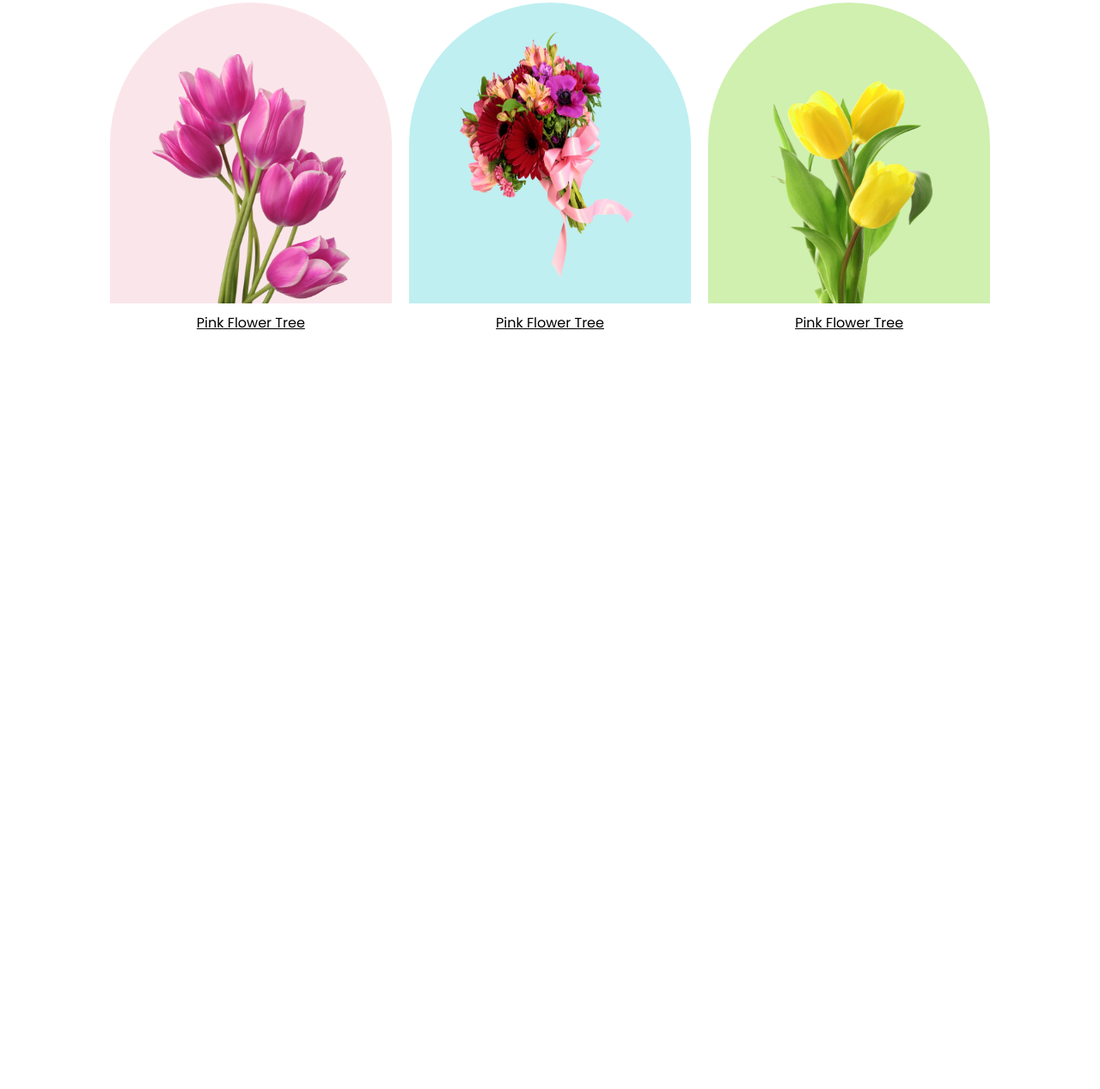
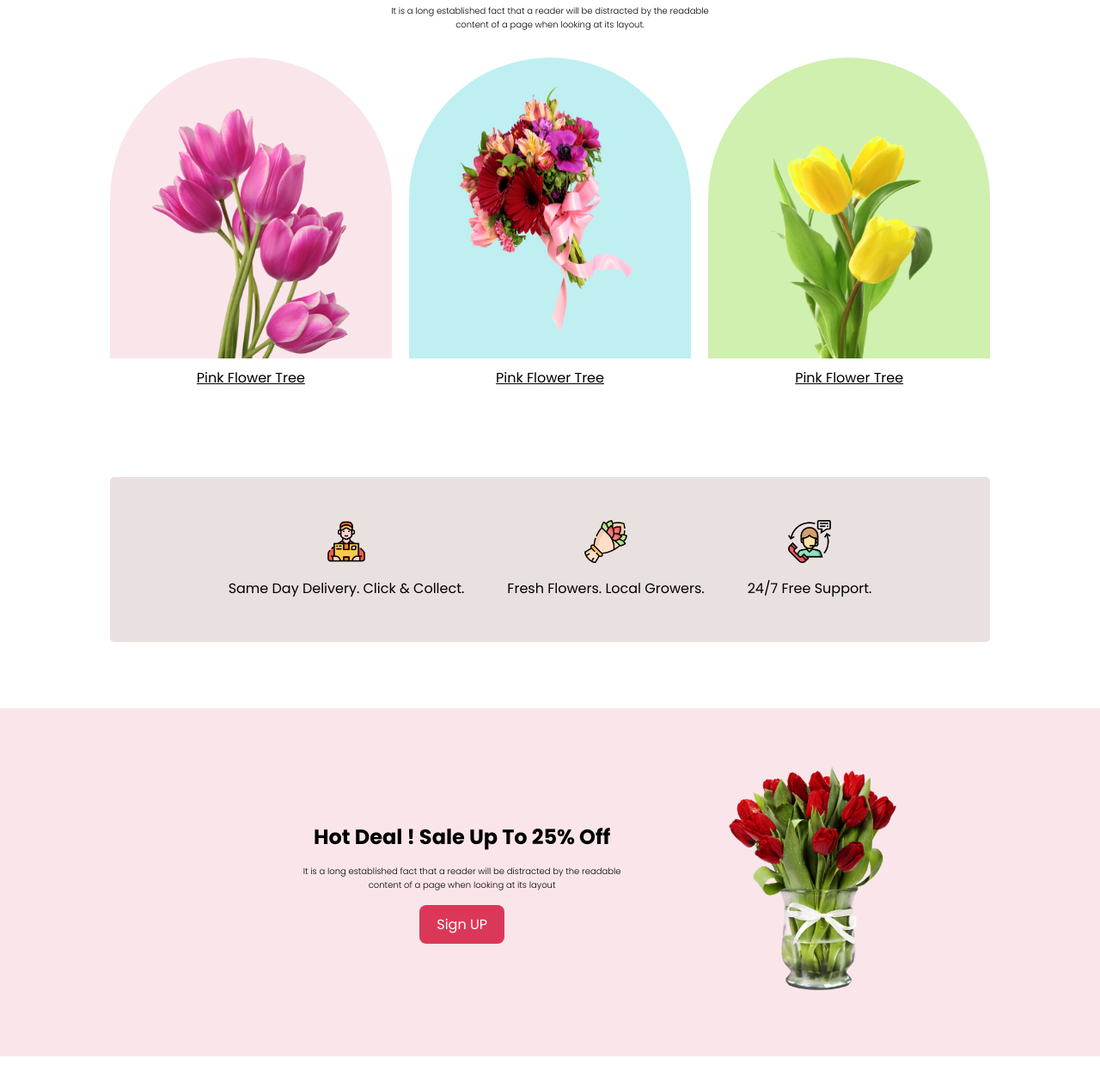
Before and after one commit to Showrov-CoU/Online-Flower-Shop, a plain HTML site: page index.html in a window 1280 px wide. Shown: the part 673-1940 px from the top of the page at 86% size. Before the commit the page ends 1100 px from the top, so only its background shows below. Drawn offline with Linux system fonts and the light colour scheme.

Commit message:
Discount and sign up section

```diff
--- a/index.html
+++ b/index.html
@@ -40,27 +40,64 @@
           <div class="featured__item__name">
             <div class="featured__item item1">
               <div class="featured__image">
-                        <img src="Flower Asset/pngwing 6.png" alt="">
+                <img src="Flower Asset/pngwing 6.png" alt="" />
               </div>
             </div>
-                <div class="featured__name"><a href="#" >Pink Flower Tree</a></div>
+            <div class="featured__name"><a href="#">Pink Flower Tree</a></div>
           </div>
           <div class="featured__item__name">
             <div class="featured__item item2">
               <div class="featured__image">
-                        <img src="Flower Asset/pngwing 5.png" alt="">
+                <img src="Flower Asset/pngwing 5.png" alt="" />
               </div>
             </div>
-                <div class="featured__name"><a href="#" >Pink Flower Tree</a></div>
+            <div class="featured__name"><a href="#">Pink Flower Tree</a></div>
           </div>
           <div class="featured__item__name">
             <div class="featured__item item3">
               <div class="featured__image">
-                        <img src="Flower Asset/pngwing 7.png" alt="">
+                <img src="Flower Asset/pngwing 7.png" alt="" />
               </div>
             </div>
-                <div class="featured__name"><a href="#" >Pink Flower Tree</a></div>
+            <div class="featured__name"><a href="#">Pink Flower Tree</a></div>
           </div>
+        </div>
+      </section>
+
+      <section class="delivery-container">
+        <div class="delivery">
+          <div class="same-day diff-delivery">
+            <div class="icon">
+              <img src="Flower Asset/Group 57.png" alt="" />
+            </div>
+            <p>Same Day Delivery. Click & Collect.</p>
+          </div>
+          <div class="fresh-flower diff-delivery">
+            <div class="icon">
+              <img src="Flower Asset/Group 58.png" alt="" />
+            </div>
+            <p>Fresh Flowers. Local Growers.</p>
+          </div>
+          <div class="free-support diff-delivery">
+            <div class="icon">
+              <img src="Flower Asset/Group 59.png" alt="" />
+            </div>
+            <p>24/7 Free Support.</p>
+          </div>
+        </div>
+      </section>
+
+      <section class="hot-deal">
+        <div class="hot-deal-details">
+          <h1>Hot Deal ! Sale Up To 25% Off</h1>
+          <p class="description text">
+            It is a long established fact that a reader will be distracted by
+            the readable content of a page when looking at its layout
+          </p>
+          <a href="#" class="btn">Sign UP</a>
+        </div>
+        <div class="hot-deal-img">
+          <img src="Flower Asset/pngwing 8.png" alt="" />
         </div>
       </section>
     </main>
--- a/style.css
+++ b/style.css
@@ -60,14 +60,16 @@
 .description {
   font-weight: 300;
   font-size: x-small;
+  /* text-align: center; */
   width: 400px;
 }
 
 /* =====================featured======================= */
 
 .featured__flowers {
+  margin: 5% 10%;
   height: 550px;
-  padding: 0 10%;
+  /* padding: 0 10%; */
   display: flex;
   flex-direction: column;
   justify-content: center;
@@ -81,23 +83,23 @@
   margin: 0 auto;
 }
 
-.featured__list{
+.featured__list {
   display: flex;
   justify-content: space-between;
   align-items: center;
 }
-.featured__item__name{
+.featured__item__name {
   width: 32%;
 }
-.featured__name{
+.featured__name {
   text-align: center;
   padding: 10px;
 }
-.featured__name a{
+.featured__name a {
   color: black;
 }
 
-.featured__item{
+.featured__item {
   width: 100%;
   height: 350px;
   display: flex;
@@ -106,11 +108,11 @@
   border-top-left-radius: 250px;
   border-top-right-radius: 250px;
 }
-.featured__image{
+.featured__image {
   width: 70%;
   height: 290px;
 }
-.featured__image img{
+.featured__image img {
   width: 100%;
   height: 290px;
 }
@@ -125,3 +127,57 @@
 .item3 {
   background-color: #cff0af;
 }
+
+/* =====================delivery======================= */
+.delivery-container {
+  margin: 1% 10%;
+  background-color: #e9e0e0;
+  padding: 50px 50px;
+  border-radius: 5px;
+}
+.delivery {
+  display: flex;
+  justify-content: center;
+  align-items: center;
+  gap: 50px;
+}
+.diff-delivery {
+  display: flex;
+  flex-direction: column;
+  justify-content: center;
+  align-items: center;
+  gap: 10px;
+}
+.icon {
+  width: 50px;
+}
+.icon img {
+  width: 100%;
+}
+
+/* =====================delivery======================= */
+.hot-deal {
+  margin: 6% 0;
+  background-color: #fae6ea;
+  padding: 5% 10%;
+  display: flex;
+  justify-content: center;
+  align-items: center;
+}
+.hot-deal-details {
+  width: 60%;
+  display: flex;
+  flex-direction: column;
+  justify-content: center;
+  align-items: center;
+  gap: 15px;
+}
+.hot-deal-img{
+  width: 20%;
+}
+.hot-deal-img img {
+  width: 100%;
+}
+.text{
+  text-align: center;
+}
```
Lines whose indentation alone changed are shown as unchanged.
